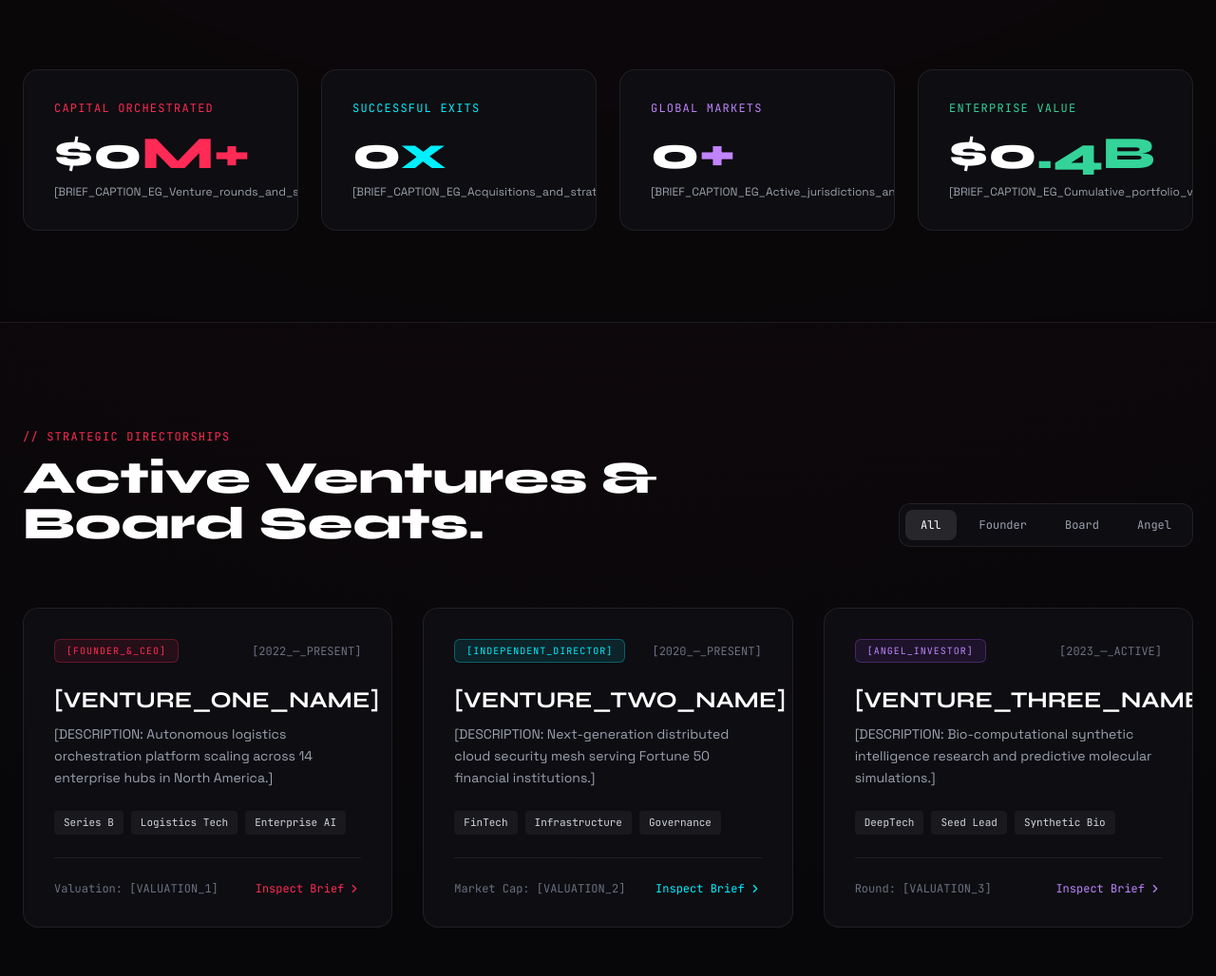
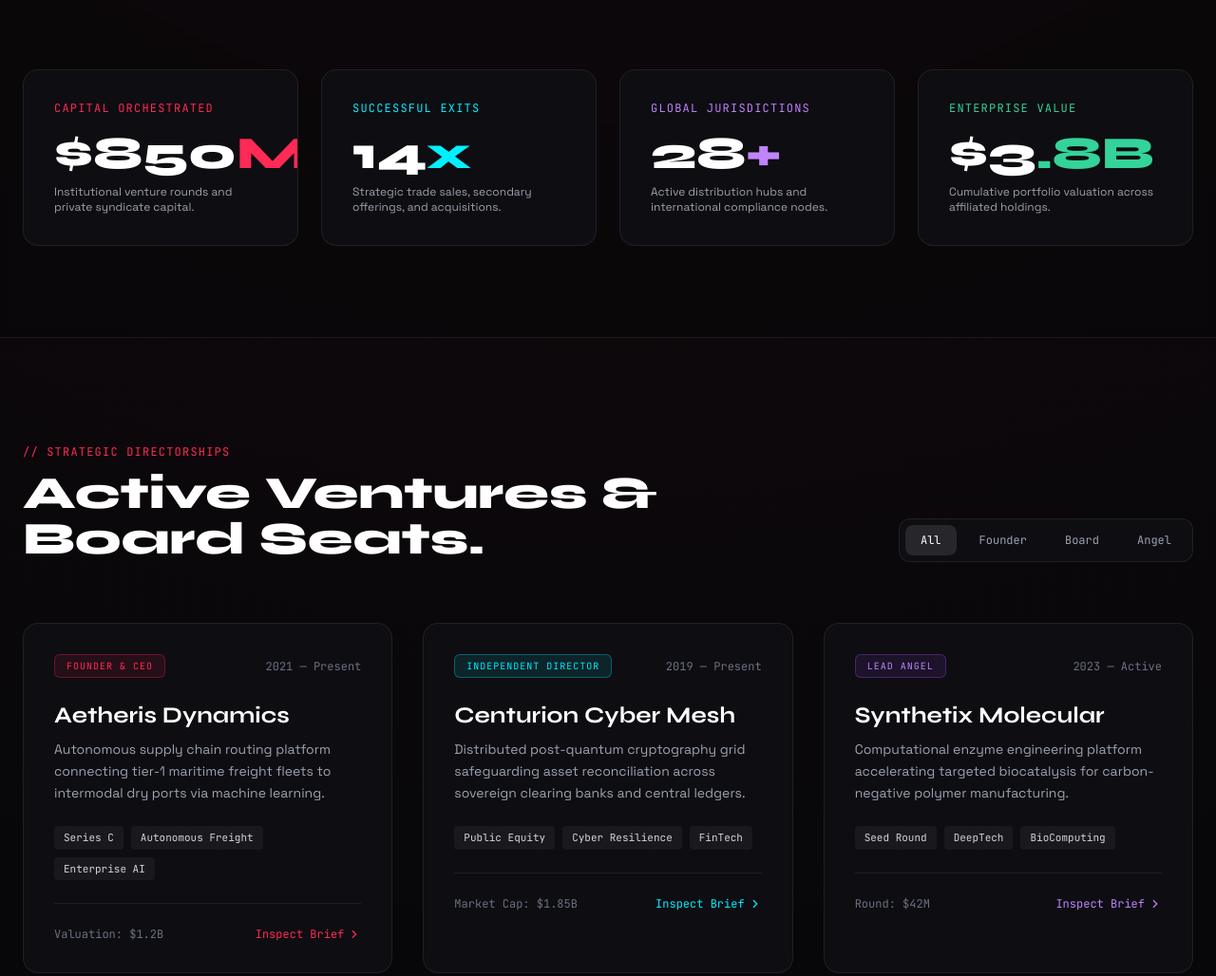
Before and after one commit to Vishust33/executive-portfolio, a plain HTML site: page index.html in a window 1280 px wide. Shown: the part 920-1948 px from the top of the page at 95% size. Drawn offline with nearby package versions, Linux system fonts and the light colour scheme.

Commit message:
Update index.html

```diff
--- a/index.html
+++ b/index.html
@@ -3,8 +3,8 @@
 <head>
   <meta charset="UTF-8" />
   <meta name="viewport" content="width=device-width, initial-scale=1.0" />
-  <title>[CLIENT_NAME] | Executive Venture Portfolio</title>
-  <meta name="description" content="Official portfolio of [CLIENT_NAME] — Founder, Investor, and Venture Scaler." />
+  <title>Julian Vance | Executive Venture Portfolio</title>
+  <meta name="description" content="Official portfolio of Julian Vance — Founder, Investor, and Venture Scaler." />
 
   <!-- Fonts: Syne (Headings) & Space Grotesk (Body) -->
   <link rel="preconnect" href="https://fonts.googleapis.com" />
@@ -63,11 +63,11 @@
     <div class="max-w-7xl mx-auto px-6 h-20 flex items-center justify-between">
       <a href="#" class="flex items-center gap-3 group" data-magnetic>
         <div class="w-10 h-10 rounded-xl bg-gradient-to-br from-brand-accent to-purple-600 flex items-center justify-center font-display font-bold text-white shadow-lg shadow-brand-accentGlow">
-          [C]
+          JV
         </div>
         <div class="flex flex-col">
-          <span class="font-display font-bold tracking-wider text-white text-base group-hover:text-brand-accent transition-colors">[CLIENT_NAME]</span>
-          <span class="font-mono text-[10px] tracking-widest text-gray-400 uppercase">[EXECUTIVE_TITLE]</span>
+          <span class="font-display font-bold tracking-wider text-white text-base group-hover:text-brand-accent transition-colors">Julian Vance</span>
+          <span class="font-mono text-[10px] tracking-widest text-gray-400 uppercase">Managing Partner & Founder</span>
         </div>
       </a>
 
@@ -101,7 +101,7 @@
   <!-- Mobile Drawer -->
   <div id="mobile-drawer" class="fixed inset-0 z-50 bg-brand-black/95 backdrop-blur-2xl flex flex-col p-8 transform translate-x-full transition-transform duration-300 md:hidden">
     <div class="flex justify-between items-center mb-12">
-      <span class="font-display font-bold text-lg">[CLIENT_NAME]</span>
+      <span class="font-display font-bold text-lg">Julian Vance</span>
       <button id="mobile-close" class="p-2 text-gray-400 hover:text-white">
         <i data-lucide="x" class="w-6 h-6"></i>
       </button>
@@ -117,14 +117,14 @@
   <main class="relative z-10 pt-20">
 
     <!-- HERO SECTION -->
-    <section class="min-h-[90vh] flex items-center justify-center px-6 relative py-20">
+    <section id="about" class="min-h-[90vh] flex items-center justify-center px-6 relative py-20">
       <div class="max-w-6xl mx-auto flex flex-col items-center text-center">
 
         <!-- Live Status Pill -->
         <div class="inline-flex items-center gap-2.5 px-4 py-1.5 rounded-full border border-brand-accent/40 bg-brand-accent/10 backdrop-blur-md mb-8">
           <span class="w-2 h-2 rounded-full bg-brand-accent animate-ping"></span>
           <span class="w-2 h-2 rounded-full bg-brand-accent -ml-4.5"></span>
-          <span class="font-mono text-xs uppercase tracking-widest text-brand-accent font-semibold">[CURRENT_STATUS_E.G._ACTIVE_BOARD_MEMBER_&_ANGEL]</span>
+          <span class="font-mono text-xs uppercase tracking-widest text-brand-accent font-semibold">Active Board Member & Angel Syndicate Lead</span>
         </div>
 
         <h1 class="font-display font-extrabold text-4xl sm:text-6xl lg:text-8xl tracking-tight text-white leading-tight max-w-5xl mb-6">
@@ -132,8 +132,7 @@
         </h1>
 
         <p class="font-sans text-gray-400 text-lg sm:text-xl max-w-3xl mb-12 font-light leading-relaxed">
-          Over [X] years deploying growth strategies, stewarding enterprise mergers, and launching transformative tech companies.
-          Operating at the intersection of capital, innovation, and execution.
+          Over 14 years deploying growth strategies, stewarding enterprise mergers, and launching transformative tech companies. Operating at the intersection of private capital, autonomous infrastructure, and high-velocity execution.
         </p>
 
         <!-- CTA Action Cluster -->
@@ -151,7 +150,7 @@
       </div>
     </section>
 
-    <!-- METRICS SECTION (High-Pace Visuals) -->
+    <!-- METRICS SECTION -->
     <section id="metrics" class="py-24 px-6 border-y border-brand-border bg-brand-black/50 backdrop-blur-sm">
       <div class="max-w-7xl mx-auto">
         <div class="grid grid-cols-1 sm:grid-cols-2 lg:grid-cols-4 gap-6">
@@ -161,30 +160,30 @@
             <div class="font-mono text-xs text-brand-accent uppercase tracking-widest mb-4">Capital Orchestrated</div>
             <div class="font-display font-extrabold text-5xl text-white mb-2 flex items-baseline">
               <span>$</span>
-              <span class="counter-value" data-target="[METRIC_VALUE_1_EG_850]">0</span>
+              <span class="counter-value" data-target="850">0</span>
               <span class="text-brand-accent">M+</span>
             </div>
-            <p class="font-sans text-xs text-gray-400">[BRIEF_CAPTION_EG_Venture_rounds_and_syndicate_capital]</p>
+            <p class="font-sans text-xs text-gray-400">Institutional venture rounds and private syndicate capital.</p>
           </div>
 
           <div class="tilt-card p-8 rounded-2xl border border-brand-border bg-brand-card relative group overflow-hidden">
             <div class="absolute inset-0 bg-gradient-to-br from-brand-cyan/10 to-transparent opacity-0 group-hover:opacity-100 transition-opacity"></div>
             <div class="font-mono text-xs text-brand-cyan uppercase tracking-widest mb-4">Successful Exits</div>
             <div class="font-display font-extrabold text-5xl text-white mb-2 flex items-baseline">
-              <span class="counter-value" data-target="[METRIC_VALUE_2_EG_14]">0</span>
+              <span class="counter-value" data-target="14">0</span>
               <span class="text-brand-cyan">x</span>
             </div>
-            <p class="font-sans text-xs text-gray-400">[BRIEF_CAPTION_EG_Acquisitions_and_strategic_M&A]</p>
+            <p class="font-sans text-xs text-gray-400">Strategic trade sales, secondary offerings, and acquisitions.</p>
           </div>
 
           <div class="tilt-card p-8 rounded-2xl border border-brand-border bg-brand-card relative group overflow-hidden">
             <div class="absolute inset-0 bg-gradient-to-br from-purple-500/10 to-transparent opacity-0 group-hover:opacity-100 transition-opacity"></div>
-            <div class="font-mono text-xs text-purple-400 uppercase tracking-widest mb-4">Global Markets</div>
+            <div class="font-mono text-xs text-purple-400 uppercase tracking-widest mb-4">Global Jurisdictions</div>
             <div class="font-display font-extrabold text-5xl text-white mb-2 flex items-baseline">
-              <span class="counter-value" data-target="[METRIC_VALUE_3_EG_28]">0</span>
+              <span class="counter-value" data-target="28">0</span>
               <span class="text-purple-400">+</span>
             </div>
-            <p class="font-sans text-xs text-gray-400">[BRIEF_CAPTION_EG_Active_jurisdictions_and_distribution]</p>
+            <p class="font-sans text-xs text-gray-400">Active distribution hubs and international compliance nodes.</p>
           </div>
 
           <div class="tilt-card p-8 rounded-2xl border border-brand-border bg-brand-card relative group overflow-hidden">
@@ -192,10 +191,10 @@
             <div class="font-mono text-xs text-emerald-400 uppercase tracking-widest mb-4">Enterprise Value</div>
             <div class="font-display font-extrabold text-5xl text-white mb-2 flex items-baseline">
               <span>$</span>
-              <span class="counter-value" data-target="[METRIC_VALUE_4_EG_2]">0</span>
-              <span class="text-emerald-400">.4B</span>
+              <span class="counter-value" data-target="3">0</span>
+              <span class="text-emerald-400">.8B</span>
             </div>
-            <p class="font-sans text-xs text-gray-400">[BRIEF_CAPTION_EG_Cumulative_portfolio_valuation]</p>
+            <p class="font-sans text-xs text-gray-400">Cumulative portfolio valuation across affiliated holdings.</p>
           </div>
 
         </div>
@@ -224,21 +223,21 @@
           <div class="venture-card group rounded-2xl border border-brand-border bg-brand-card overflow-hidden transition-all duration-300 hover:border-brand-accent/60" data-category="founder">
             <div class="p-8">
               <div class="flex items-center justify-between mb-6">
-                <span class="px-3 py-1 rounded-md bg-brand-accent/10 border border-brand-accent/30 font-mono text-[10px] text-brand-accent uppercase tracking-widest">[FOUNDER_&_CEO]</span>
-                <span class="font-mono text-xs text-gray-500">[2022_—_PRESENT]</span>
+                <span class="px-3 py-1 rounded-md bg-brand-accent/10 border border-brand-accent/30 font-mono text-[10px] text-brand-accent uppercase tracking-widest">Founder & CEO</span>
+                <span class="font-mono text-xs text-gray-500">2021 — Present</span>
               </div>
-              <h3 class="font-display font-bold text-2xl text-white mb-2 group-hover:text-brand-accent transition-colors">[VENTURE_ONE_NAME]</h3>
+              <h3 class="font-display font-bold text-2xl text-white mb-2 group-hover:text-brand-accent transition-colors">Aetheris Dynamics</h3>
               <p class="font-sans text-sm text-gray-400 mb-6 leading-relaxed">
-                [DESCRIPTION: Autonomous logistics orchestration platform scaling across 14 enterprise hubs in North America.]
+                Autonomous supply chain routing platform connecting tier-1 maritime freight fleets to intermodal dry ports via machine learning.
               </p>
               <div class="flex flex-wrap gap-2 mb-6">
-                <span class="px-2.5 py-1 rounded bg-white/5 font-mono text-[11px] text-gray-300">Series B</span>
-                <span class="px-2.5 py-1 rounded bg-white/5 font-mono text-[11px] text-gray-300">Logistics Tech</span>
+                <span class="px-2.5 py-1 rounded bg-white/5 font-mono text-[11px] text-gray-300">Series C</span>
+                <span class="px-2.5 py-1 rounded bg-white/5 font-mono text-[11px] text-gray-300">Autonomous Freight</span>
                 <span class="px-2.5 py-1 rounded bg-white/5 font-mono text-[11px] text-gray-300">Enterprise AI</span>
               </div>
               <div class="pt-6 border-t border-brand-border flex items-center justify-between font-mono text-xs">
-                <span class="text-gray-500">Valuation: [VALUATION_1]</span>
-                <a href="#" class="text-brand-accent hover:underline flex items-center gap-1" data-magnetic>Inspect Brief <i data-lucide="chevron-right" class="w-3.5 h-3.5"></i></a>
+                <span class="text-gray-500">Valuation: $1.2B</span>
+                <a href="#inquiries" class="text-brand-accent hover:underline flex items-center gap-1" data-magnetic>Inspect Brief <i data-lucide="chevron-right" class="w-3.5 h-3.5"></i></a>
               </div>
             </div>
           </div>
@@ -247,21 +246,21 @@
           <div class="venture-card group rounded-2xl border border-brand-border bg-brand-card overflow-hidden transition-all duration-300 hover:border-brand-cyan/60" data-category="board">
             <div class="p-8">
               <div class="flex items-center justify-between mb-6">
-                <span class="px-3 py-1 rounded-md bg-brand-cyan/10 border border-brand-cyan/30 font-mono text-[10px] text-brand-cyan uppercase tracking-widest">[INDEPENDENT_DIRECTOR]</span>
-                <span class="font-mono text-xs text-gray-500">[2020_—_PRESENT]</span>
+                <span class="px-3 py-1 rounded-md bg-brand-cyan/10 border border-brand-cyan/30 font-mono text-[10px] text-brand-cyan uppercase tracking-widest">Independent Director</span>
+                <span class="font-mono text-xs text-gray-500">2019 — Present</span>
               </div>
-              <h3 class="font-display font-bold text-2xl text-white mb-2 group-hover:text-brand-cyan transition-colors">[VENTURE_TWO_NAME]</h3>
+              <h3 class="font-display font-bold text-2xl text-white mb-2 group-hover:text-brand-cyan transition-colors">Centurion Cyber Mesh</h3>
               <p class="font-sans text-sm text-gray-400 mb-6 leading-relaxed">
-                [DESCRIPTION: Next-generation distributed cloud security mesh serving Fortune 50 financial institutions.]
+                Distributed post-quantum cryptography grid safeguarding asset reconciliation across sovereign clearing banks and central ledgers.
               </p>
               <div class="flex flex-wrap gap-2 mb-6">
+                <span class="px-2.5 py-1 rounded bg-white/5 font-mono text-[11px] text-gray-300">Public Equity</span>
+                <span class="px-2.5 py-1 rounded bg-white/5 font-mono text-[11px] text-gray-300">Cyber Resilience</span>
                 <span class="px-2.5 py-1 rounded bg-white/5 font-mono text-[11px] text-gray-300">FinTech</span>
-                <span class="px-2.5 py-1 rounded bg-white/5 font-mono text-[11px] text-gray-300">Infrastructure</span>
-                <span class="px-2.5 py-1 rounded bg-white/5 font-mono text-[11px] text-gray-300">Governance</span>
               </div>
               <div class="pt-6 border-t border-brand-border flex items-center justify-between font-mono text-xs">
-                <span class="text-gray-500">Market Cap: [VALUATION_2]</span>
-                <a href="#" class="text-brand-cyan hover:underline flex items-center gap-1" data-magnetic>Inspect Brief <i data-lucide="chevron-right" class="w-3.5 h-3.5"></i></a>
+                <span class="text-gray-500">Market Cap: $1.85B</span>
+                <a href="#inquiries" class="text-brand-cyan hover:underline flex items-center gap-1" data-magnetic>Inspect Brief <i data-lucide="chevron-right" class="w-3.5 h-3.5"></i></a>
               </div>
             </div>
           </div>
@@ -270,21 +269,21 @@
           <div class="venture-card group rounded-2xl border border-brand-border bg-brand-card overflow-hidden transition-all duration-300 hover:border-purple-500/60" data-category="investor">
             <div class="p-8">
               <div class="flex items-center justify-between mb-6">
-                <span class="px-3 py-1 rounded-md bg-purple-500/10 border border-purple-500/30 font-mono text-[10px] text-purple-400 uppercase tracking-widest">[ANGEL_INVESTOR]</span>
-                <span class="font-mono text-xs text-gray-500">[2023_—_ACTIVE]</span>
+                <span class="px-3 py-1 rounded-md bg-purple-500/10 border border-purple-500/30 font-mono text-[10px] text-purple-400 uppercase tracking-widest">Lead Angel</span>
+                <span class="font-mono text-xs text-gray-500">2023 — Active</span>
               </div>
-              <h3 class="font-display font-bold text-2xl text-white mb-2 group-hover:text-purple-400 transition-colors">[VENTURE_THREE_NAME]</h3>
+              <h3 class="font-display font-bold text-2xl text-white mb-2 group-hover:text-purple-400 transition-colors">Synthetix Molecular</h3>
               <p class="font-sans text-sm text-gray-400 mb-6 leading-relaxed">
-                [DESCRIPTION: Bio-computational synthetic intelligence research and predictive molecular simulations.]
+                Computational enzyme engineering platform accelerating targeted biocatalysis for carbon-negative polymer manufacturing.
               </p>
               <div class="flex flex-wrap gap-2 mb-6">
+                <span class="px-2.5 py-1 rounded bg-white/5 font-mono text-[11px] text-gray-300">Seed Round</span>
                 <span class="px-2.5 py-1 rounded bg-white/5 font-mono text-[11px] text-gray-300">DeepTech</span>
-                <span class="px-2.5 py-1 rounded bg-white/5 font-mono text-[11px] text-gray-300">Seed Lead</span>
-                <span class="px-2.5 py-1 rounded bg-white/5 font-mono text-[11px] text-gray-300">Synthetic Bio</span>
+                <span class="px-2.5 py-1 rounded bg-white/5 font-mono text-[11px] text-gray-300">BioComputing</span>
               </div>
               <div class="pt-6 border-t border-brand-border flex items-center justify-between font-mono text-xs">
-                <span class="text-gray-500">Round: [VALUATION_3]</span>
-                <a href="#" class="text-purple-400 hover:underline flex items-center gap-1" data-magnetic>Inspect Brief <i data-lucide="chevron-right" class="w-3.5 h-3.5"></i></a>
+                <span class="text-gray-500">Round: $42M</span>
+                <a href="#inquiries" class="text-purple-400 hover:underline flex items-center gap-1" data-magnetic>Inspect Brief <i data-lucide="chevron-right" class="w-3.5 h-3.5"></i></a>
               </div>
             </div>
           </div>
@@ -310,11 +309,11 @@
           <div class="grid grid-cols-1 sm:grid-cols-2 gap-6">
             <div>
               <label class="block font-mono text-xs uppercase tracking-wider text-gray-400 mb-2">Full Name</label>
-              <input type="text" required placeholder="e.g. Johnathan Vance" class="w-full px-4 py-3.5 rounded-xl bg-white/5 border border-brand-border focus:border-brand-accent text-white placeholder-gray-600 focus:outline-none transition-colors" />
+              <input type="text" required placeholder="e.g. Sterling K. Sterling" class="w-full px-4 py-3.5 rounded-xl bg-white/5 border border-brand-border focus:border-brand-accent text-white placeholder-gray-600 focus:outline-none transition-colors" />
             </div>
             <div>
               <label class="block font-mono text-xs uppercase tracking-wider text-gray-400 mb-2">Corporate Email</label>
-              <input type="email" required placeholder="name@corporation.com" class="w-full px-4 py-3.5 rounded-xl bg-white/5 border border-brand-border focus:border-brand-accent text-white placeholder-gray-600 focus:outline-none transition-colors" />
+              <input type="email" required placeholder="sterling@vanguard-holdings.com" class="w-full px-4 py-3.5 rounded-xl bg-white/5 border border-brand-border focus:border-brand-accent text-white placeholder-gray-600 focus:outline-none transition-colors" />
             </div>
           </div>
 
@@ -346,11 +345,11 @@
   <!-- FOOTER -->
   <footer class="py-12 px-6 border-t border-brand-border bg-brand-black text-gray-500 font-mono text-xs">
     <div class="max-w-7xl mx-auto flex flex-col sm:flex-row items-center justify-between gap-6">
-      <div>© 2026 [CLIENT_NAME]. All Rights Reserved. Executive Secretariat.</div>
+      <div>© 2026 Julian Vance. All Rights Reserved. Executive Secretariat.</div>
       <div class="flex items-center gap-6">
-        <a href="[LINKEDIN_URL]" class="hover:text-white transition-colors" data-magnetic>LinkedIn</a>
-        <a href="[TWITTER_X_URL]" class="hover:text-white transition-colors" data-magnetic>X // Twitter</a>
-        <a href="[CRUNCHBASE_URL]" class="hover:text-white transition-colors" data-magnetic>Crunchbase</a>
+        <a href="https://linkedin.com" target="_blank" rel="noopener noreferrer" class="hover:text-white transition-colors" data-magnetic>LinkedIn</a>
+        <a href="https://x.com" target="_blank" rel="noopener noreferrer" class="hover:text-white transition-colors" data-magnetic>X // Twitter</a>
+        <a href="https://crunchbase.com" target="_blank" rel="noopener noreferrer" class="hover:text-white transition-colors" data-magnetic>Crunchbase</a>
       </div>
     </div>
   </footer>
```
